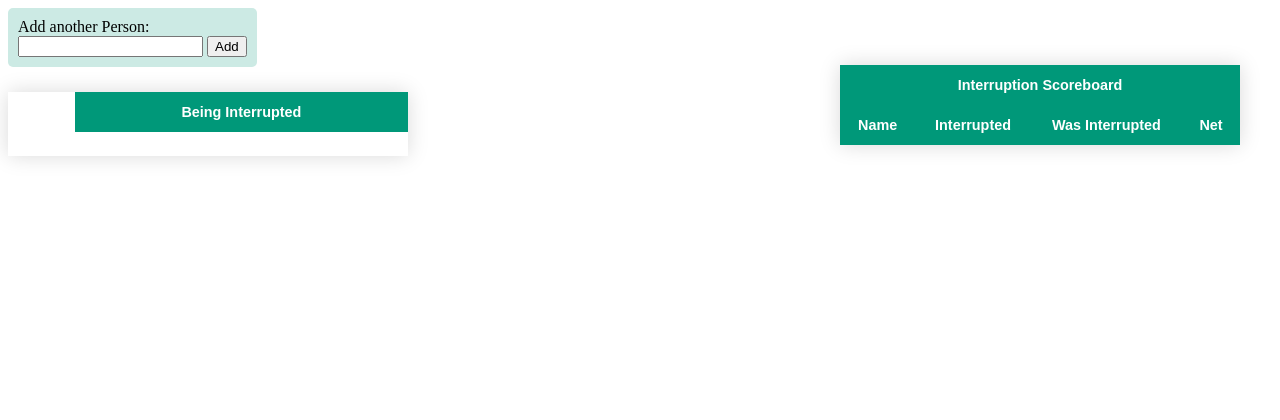
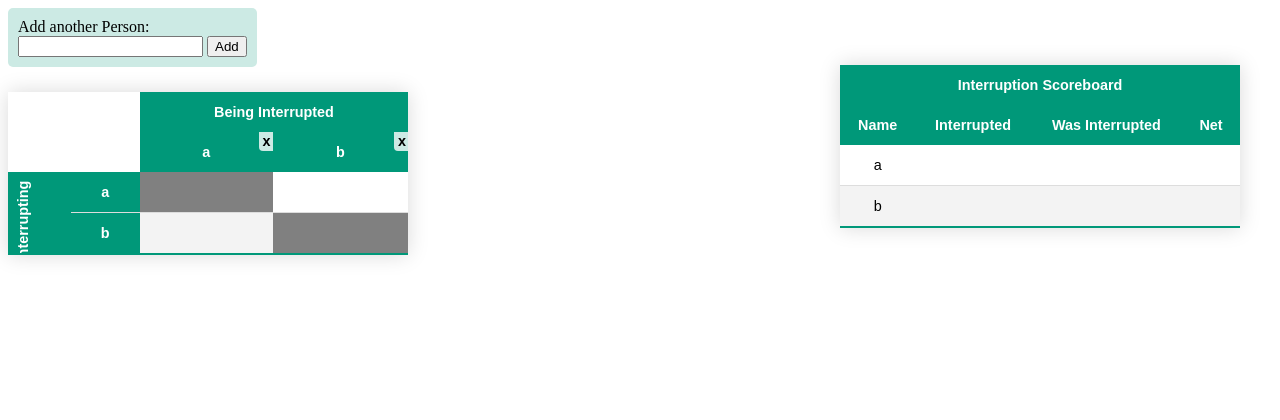
Before and after one commit to douglassimonsen/interruption_counter, a Flask app: page / in a window 1280 px wide. Shown: the top 420 px of the page. Run offline with Flask 2, Linux system fonts and the light colour scheme; lists and menus that the app fills with data are empty.

Commit message:
Added ability to remove people+

```diff
--- a/static/main/components/matrix.js
+++ b/static/main/components/matrix.js
@@ -15,7 +15,7 @@ Vue.component('matrix', {
         </tr>
         <tr>
           <td colspan=2></td>
-          <th v-text="p" v-for="p, i in participants" style="max-width:60px;" :style="getHeaderStyle(null, i)"></th>
+          <th v-for="p, i in participants" style="max-width:60px;position:relative"><div v-text="p" :style="getHeaderStyle(null, i)"></div><div class="x-button" @click="deleteParticipant(i)">x</div></th>
         </tr>
       </thead>
       <tbody>
@@ -59,6 +59,11 @@ Vue.component('matrix', {
         time: strftime(new Date()),
       });
     },
+    deleteParticipant: function(i){
+      this.$emit('remove', {
+        participant: this.participants[i],
+      });
+    },
     getColor: function(i, j){
       if(i === j){
         return '#808080';
--- a/static/main/page.css
+++ b/static/main/page.css
@@ -35,13 +35,26 @@
     text-align: center;
 }
 .top-list tbody tr {
-  border-bottom: 1px solid #dddddd;
+    border-bottom: 1px solid #dddddd;
 }
 
 .top-list tbody tr:nth-of-type(even) {
-  background-color: #f3f3f3;
+    background-color: #f3f3f3;
 }
 
 .top-list tbody tr:last-of-type {
-  border-bottom: 2px solid #009879;
+    border-bottom: 2px solid #009879;
 }
+.x-button {
+    position: absolute;
+    top: 0px;
+    right: 0px;
+    background-color: rgb(204, 234, 228);
+    color: rgb(0, 0, 0);
+    padding: 1px 2px 2px 4px;
+    border-radius: 0px 0px 0px 4px;
+    cursor: pointer;
+}
+.x-button:hover {
+  background-color: #66c1ae;
+}
--- a/static/main/page.js
+++ b/static/main/page.js
@@ -2,7 +2,7 @@ new Vue({
   el: '#page',
   data: function(){
     return {
-      participants: [],
+      participants: ['a', 'b'],
       newParticipant: null,
       interruptions: [],
     };
@@ -16,6 +16,10 @@ new Vue({
     },
     addInterruption: function(interrupt){
       this.interruptions.splice(0, 0, interrupt);
+    },
+    remove: function(removal){
+      this.participants = this.participants.filter(x => x !== removal.participant);
+      this.interruptions = this.interruptions.filter(x => x.to !== removal.participant && x.from !== removal.participant);
     }
   },
 });
--- a/templates/main.html
+++ b/templates/main.html
@@ -19,7 +19,7 @@
         <input v-model="newParticipant" v-on:keyup.enter="addParticipant">
         <button @click="addParticipant">Add</button>
       </div>
-      <matrix :participants="participants" :interruptions="interruptions" @interruption="addInterruption"></matrix>
+      <matrix :participants="participants" :interruptions="interruptions" @interruption="addInterruption" @remove="remove"></matrix>
       <top-list :participants="participants" :interruptions="interruptions" style="position: absolute;top: 40px;right: 40px;"></top-list>
       <time-list :interruptions="interruptions" style="position: absolute;bottom: 40px;right: 40px;"></time-list>
     </div>
```
